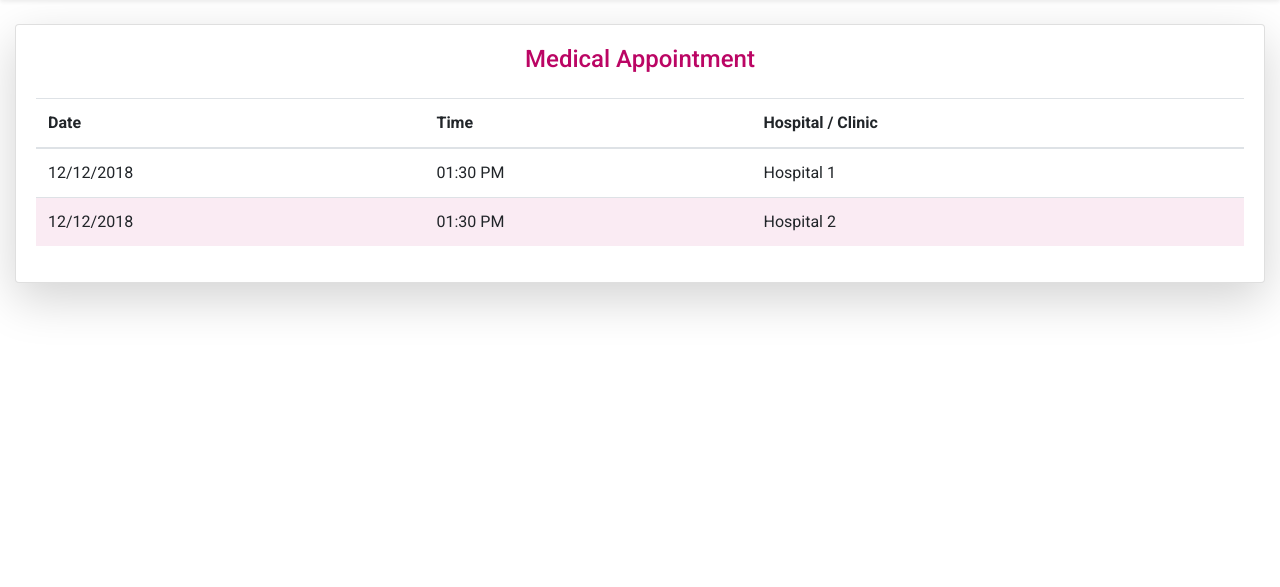
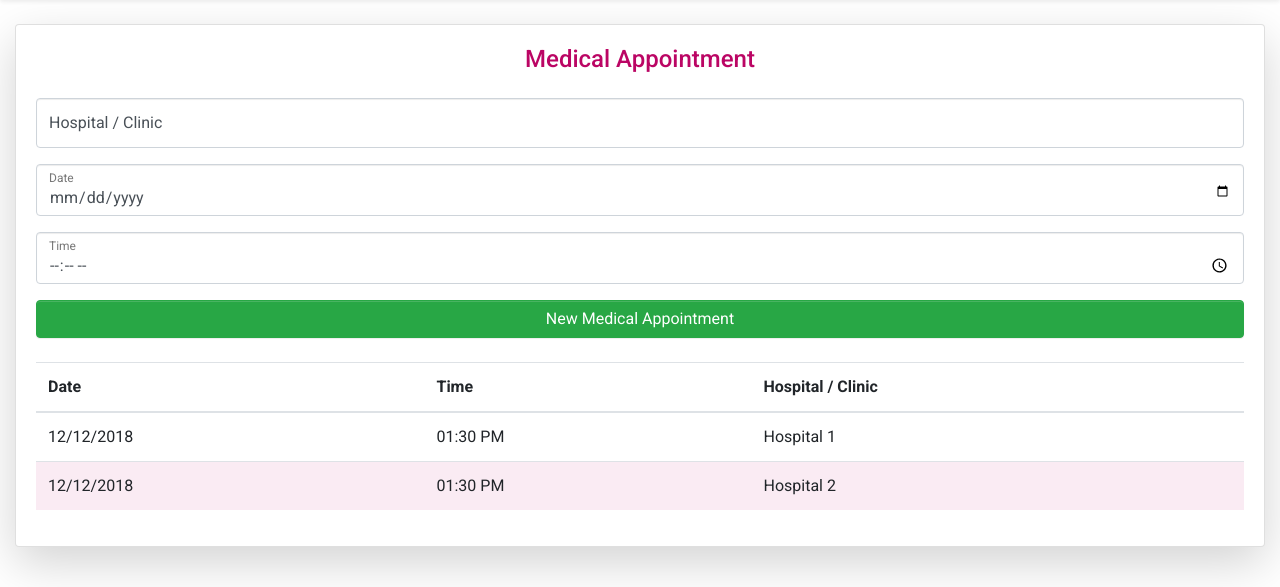
Before and after one commit to JDesignEra/heartphoria, a Flask app: page /appointment/ in a window 1280 px wide. Shown: the part 56-643 px from the top of the page. Run offline with Flask 2, Linux system fonts and the light colour scheme; a user stored in the database is signed in; data comes from the database, SQL or seed files in the repository; some libraries are stand-ins or nearby versions.

Commit message:
3.0.8-dev

```diff
--- a/heartphoria/templates/appointment/index.html
+++ b/heartphoria/templates/appointment/index.html
@@ -8,7 +8,33 @@
                 <!--<button id="AddAppointment" class="btn btn-outline-success btn-block">New Medical Appointment</button>-->
 
 
+                <form class="text-left" method="post" novalidate>
+                    <div class="form-label-group text-left">
+                        <input id="location" class="form-control{{ ' is-invalid' if errors['location'] }}" type="text" placeholder="Hospital / Clinic" name="location"{% if location %} value="{{ location }}"{% endif %} />
+                        <label for="location">Hospital / Clinic</label>
+                        {% if errors['location'] %}
+                            <div class="feedback invalid-tooltip fadeIn">{{ errors['location'] }}</div>
+                        {% endif %}
+                    </div>
 
+                    <div class="form-label-group text-left">
+                        <input id="date" class="form-control{{ ' is-invalid' if errors['date'] }}" type="date" placeholder="Date" name="date"{% if date %} value="{{ date }}"{% endif %} />
+                        <label for="date">Date</label>
+                        {% if errors['date'] %}
+                            <div class="feedback invalid-tooltip fadeIn">{{ errors['date'] }}</div>
+                        {% endif %}
+                    </div>
+
+                    <div class="form-label-group text-left">
+                        <input id="date" class="form-control{{ ' is-invalid' if errors['time'] }}" type="time" placeholder="Time" name="time"{% if time %} value="{{ time }}"{% endif %} />
+                        <label for="date">Time</label>
+                        {% if errors['time'] %}
+                            <div class="feedback invalid-tooltip fadeIn">{{ errors['time'] }}</div>
+                        {% endif %}
+                    </div>
+
+                    <button class="btn btn-success btn-block mb-4" type="submit">New Medical Appointment</button>
+                </form>
 
                 {% if appointments %}
                     <table class="table table-striped">
```
